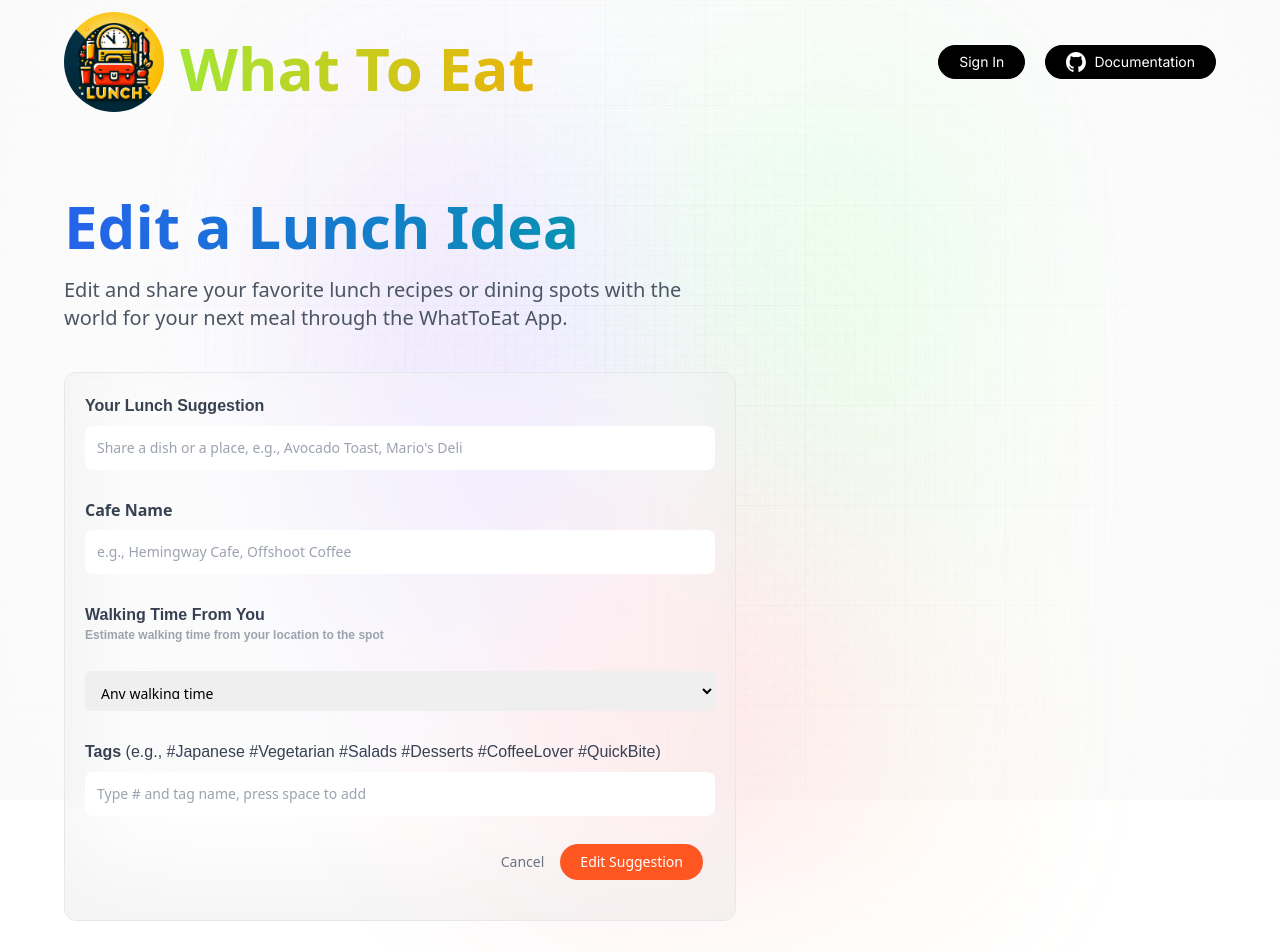
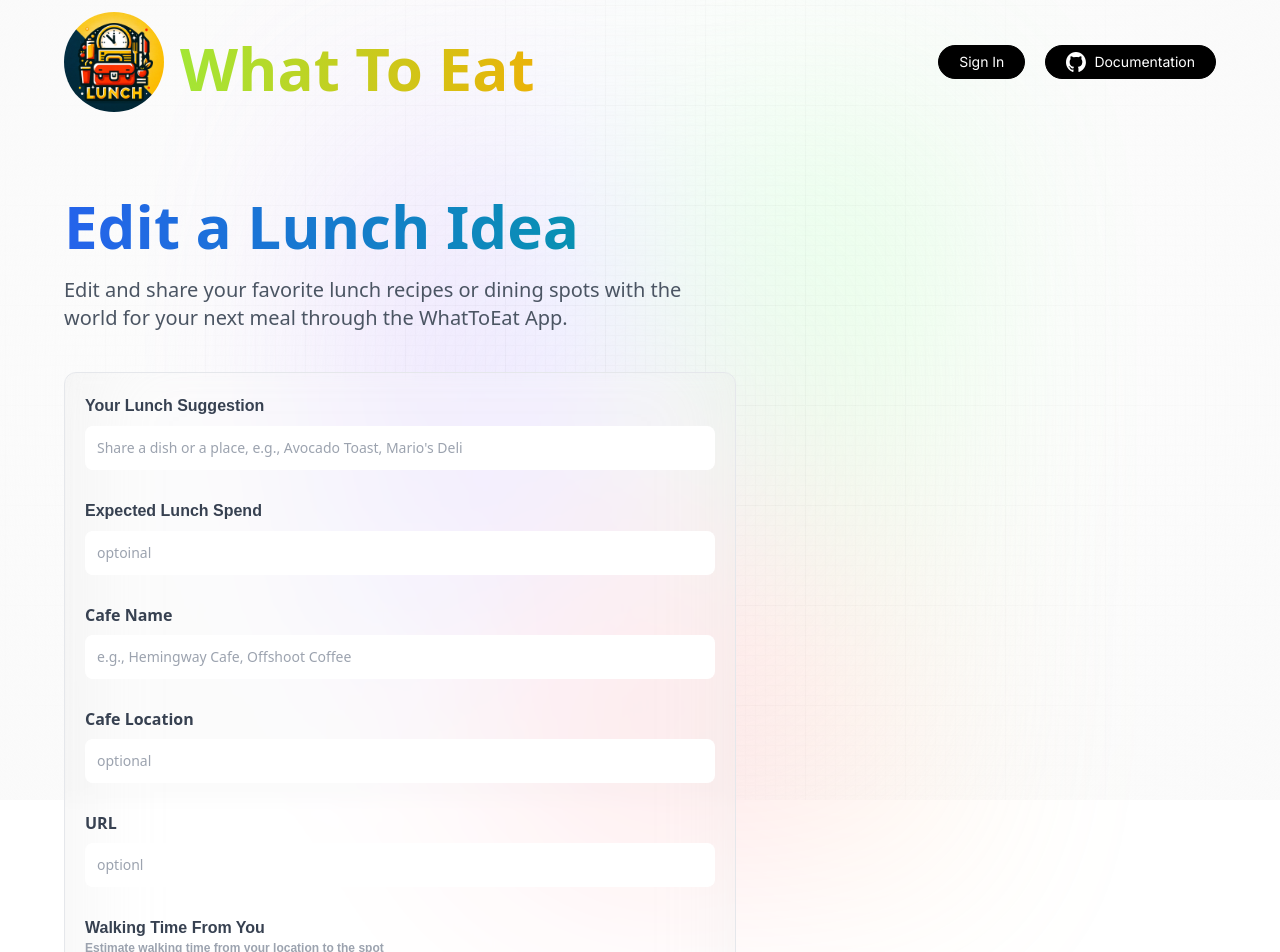
Before and after one commit to HUIXIN-TW/what-to-eat, a Next.js app: page /update-lunch-idea in a window 1280 px wide. Shown: the top 952 px of the page. Before the commit the page ends 921 px from the top, so only its background shows below. Built offline with nearby package versions, Linux system fonts and the light colour scheme; no server answers.

Commit message:
add location and more info

```diff
--- a/app/add-lunch-idea/page.jsx
+++ b/app/add-lunch-idea/page.jsx
@@ -14,8 +14,11 @@ const AddLunchIdea = () => {
   // Initially, set post state to empty values
   const [post, setPost] = useState({
     lunchIdea: "",
+    lunchBudget: "",
     tags: "",
     cafeName: "",
+    cafeLocation: "",
+    cafeWebsite: "",
     walkingTime: "",
   });
 
@@ -35,8 +38,11 @@ const AddLunchIdea = () => {
         },
         body: JSON.stringify({
           lunchIdea: post.lunchIdea,
+          lunchBudget: post.lunchBudget,
           userId: session?.user.id,
           cafeName: post.cafeName,
+          cafeLocation: post.cafeLocation,
+          cafeWebsite: post.cafeWebsite,
           tags: post.tags,
           walkingTime: post.walkingTime,
         }),
--- a/app/api/lunch-idea/[id]/route.js
+++ b/app/api/lunch-idea/[id]/route.jsx
@@ -68,7 +68,15 @@ export const PATCH = async (request, { params }) => {
   try {
     await connectToDatabase();
     // Destructure the properties from the request's JSON body
-    const { lunchIdea, cafeName, walkingTime, tags } = await request.json();
+    const {
+      lunchIdea,
+      lunchBudget,
+      cafeName,
+      cafeLocation,
+      cafeWebsite,
+      walkingTime,
+      tags,
+    } = await request.json();
 
     // Find the existing lunchIdea by ID
     const existingLunchIdea = await LunchIdea.findById(params.id);
@@ -85,8 +93,11 @@ export const PATCH = async (request, { params }) => {
 
     // Update the lunchIdea with new data
     existingLunchIdea.lunchIdea = lunchIdea;
+    existingLunchIdea.lunchBudget = lunchBudget;
     existingLunchIdea.tags = cleanedTags;
     existingLunchIdea.cafeName = cafeName;
+    existingLunchIdea.cafeLocation = cafeLocation;
+    existingLunchIdea.cafeWebsite = cafeWebsite;
     existingLunchIdea.walkingTime = walkingTime;
 
     await existingLunchIdea.save();
--- a/app/api/lunch-idea/new/route.js
+++ b/app/api/lunch-idea/new/route.js
@@ -40,8 +40,11 @@ export const POST = async (request) => {
   const {
     userId,
     lunchIdea,
+    lunchBudget,
     tags: tagsString,
     cafeName,
+    cafeLocation,
+    cafeWebsite,
     walkingTime,
   } = await request.json();
 
@@ -64,8 +67,11 @@ export const POST = async (request) => {
     const newLunchIdea = new LunchIdea({
       creator: userId,
       lunchIdea: capitalizeEachWord(lunchIdea.trim()),
+      lunchBudget,
       tags: cleanedTags,
       cafeName: capitalizeEachWord(cafeName.trim()),
+      cafeLocation,
+      cafeWebsite,
       walkingTime,
     });
     await newLunchIdea.save();
--- a/app/copy-lunch-idea/page.jsx
+++ b/app/copy-lunch-idea/page.jsx
@@ -19,8 +19,11 @@ const CopyLunchIdea = () => {
   // State for storing the prompt details
   const [post, setPost] = useState({
     lunchIdea: "",
+    lunchBudget: "",
     tags: "",
     cafeName: "",
+    cafeLocation: "",
+    cafeWebsite: "",
     walkingTime: "",
   });
 
@@ -34,8 +37,11 @@ const CopyLunchIdea = () => {
       // Setting the fetched prompt details to the post state
       setPost({
         cafeName: data.cafeName,
+        cafeLocation: data.cafeLocation,
+        cafeWebsite: data.cafeWebsite,
         walkingTime: data.walkingTime,
         lunchIdea: data.lunchIdea,
+        lunchBudget: data.lunchBudget,
         tags: data.tags,
       });
     };
@@ -64,8 +70,11 @@ const CopyLunchIdea = () => {
         },
         body: JSON.stringify({
           lunchIdea: post.lunchIdea.toString(),
+          lunchBudget: post.lunchBudget.toString(),
           userId: session?.user.id,
           cafeName: post.cafeName.toString(),
+          cafeLocation: post.cafeLocation.toString(),
+          cafeWebsite: post.cafeWebsite.toString(),
           walkingTime: post.walkingTime.toString(),
           tags: post.tags.toString(),
         }),
--- a/app/update-lunch-idea/page.jsx
+++ b/app/update-lunch-idea/page.jsx
@@ -20,8 +20,11 @@ const UpdateLunchIdea = () => {
   const [post, setPost] = useState({
     creator: "",
     lunchIdea: "",
+    lunchBudget: "",
     tags: "",
     cafeName: "",
+    cafeLocation: "",
+    cafeWebsite: "",
     walkingTime: "",
   });
 
@@ -36,8 +39,11 @@ const UpdateLunchIdea = () => {
       setPost({
         creator: data.creator._id,
         cafeName: data.cafeName,
+        cafeLocation: data.cafeLocation,
+        cafeWebsite: data.cafeWebsite,
         walkingTime: data.walkingTime,
         lunchIdea: data.lunchIdea,
+        lunchBudget: data.lunchBudget,
         tags: data.tags,
       });
     };
@@ -70,7 +76,10 @@ const UpdateLunchIdea = () => {
         },
         body: JSON.stringify({
           lunchIdea: post.lunchIdea,
+          lunchBudget: post.lunchBudget,
           cafeName: post.cafeName,
+          cafeLocation: post.cafeLocation,
+          cafeWebsite: post.cafeWebsite,
           walkingTime: post.walkingTime,
           tags: post.tags,
         }),
--- a/components/Form.jsx
+++ b/components/Form.jsx
@@ -32,6 +32,20 @@ const Form = ({ type, post, setPost, submitting, handleSubmit }) => {
         </label>
 
         <label>
+          <span className="font-satoshi font-semibold text-base text-gray-700">
+            Expected Lunch Spend
+          </span>
+          <input
+            id="lunchBudget"
+            value={post.lunchBudget}
+            onChange={(e) => setPost({ ...post, lunchBudget: e.target.value })}
+            placeholder="optoinal"
+            required
+            className="form_input"
+          />
+        </label>
+
+        <label>
           <span className="font-semibold text-base text-gray-700">
             Cafe Name
           </span>
@@ -42,6 +56,32 @@ const Form = ({ type, post, setPost, submitting, handleSubmit }) => {
             onChange={(e) => setPost({ ...post, cafeName: e.target.value })}
             placeholder="e.g., Hemingway Cafe, Offshoot Coffee"
             required
+            className="form_input"
+          />
+        </label>
+
+        <label>
+          <span className="font-semibold text-base text-gray-700">
+            Cafe Location
+          </span>
+          <input
+            id="cafeLocation"
+            type="text"
+            value={post.cafeLocation}
+            onChange={(e) => setPost({ ...post, cafeLocation: e.target.value })}
+            placeholder="optional"
+            className="form_input"
+          />
+        </label>
+
+        <label>
+          <span className="font-semibold text-base text-gray-700">URL</span>
+          <input
+            id="cafeWebsite"
+            type="text"
+            value={post.cafeWebsite}
+            onChange={(e) => setPost({ ...post, cafeWebsite: e.target.value })}
+            placeholder="optionl"
             className="form_input"
           />
         </label>
@@ -83,7 +123,7 @@ const Form = ({ type, post, setPost, submitting, handleSubmit }) => {
             value={post.tags}
             onChange={(e) => setPost({ ...post, tags: e.target.value })}
             type="text"
-            placeholder="Type # and tag name, press space to add"
+            placeholder="Type # and tag name, press space to add tags"
             required
             className="form_input"
           />
--- a/components/LunchIdeaCard.jsx
+++ b/components/LunchIdeaCard.jsx
@@ -132,13 +132,23 @@ const LunchIdeaCard = ({ post, handleEdit, handleDelete, handleTagClick }) => {
 
       {/* Lunch Information */}
       <p className="font-inter font-semibold text-sm text-gray-700 mt-2">
-        Café: <span className="font-normal">{post.cafeName || "N/A"}</span>
+        Budget: <span className="font-normal">{post.lunchBudget || "N/A"}</span>
       </p>
       <p className="font-inter font-semibold text-sm text-gray-700">
         Walking Time:{" "}
         <span className="font-normal">
           {post.walkingTime ? `${post.walkingTime} mins` : "N/A"}
         </span>
+      </p>
+      <p className="font-inter font-semibold text-sm text-gray-700 mt-2">
+        Café: <span className="font-normal">{post.cafeName || "N/A"}</span>
+      </p>
+      <p className="font-inter font-semibold text-sm text-gray-700">
+        Location:{" "}
+        <span className="font-normal">{post.cafeLocation || "N/A"}</span>
+      </p>
+      <p className="font-inter font-semibold text-sm text-gray-700">
+        URL: <span className="font-normal">{post.cafeWebsite || "N/A"}</span>
       </p>
       <p className="font-inter text-sm text-gray-500 mt-2">
         Posted by: {post.creator.username}
--- a/components/SelectedLunchIdeaCard.jsx
+++ b/components/SelectedLunchIdeaCard.jsx
@@ -19,13 +19,23 @@ const SelectedLunchIdeaCard = ({ post }) => {
 
       {/* Lunch Information */}
       <p className="font-inter font-semibold text-sm text-gray-700 mt-2">
-        Café: <span className="font-normal">{post.cafeName || "N/A"}</span>
+        Budget: <span className="font-normal">{post.lunchBudget || "N/A"}</span>
       </p>
       <p className="font-inter font-semibold text-sm text-gray-700">
         Walking Time:{" "}
         <span className="font-normal">
           {post.walkingTime ? `${post.walkingTime} mins` : "N/A"}
         </span>
+      </p>
+      <p className="font-inter font-semibold text-sm text-gray-700 mt-2">
+        Café: <span className="font-normal">{post.cafeName || "N/A"}</span>
+      </p>
+      <p className="font-inter font-semibold text-sm text-gray-700">
+        Location:{" "}
+        <span className="font-normal">{post.cafeLocation || "N/A"}</span>
+      </p>
+      <p className="font-inter font-semibold text-sm text-gray-700">
+        URL: <span className="font-normal">{post.cafeWebsite || "N/A"}</span>
       </p>
 
       {/* Tags Zone */}
--- a/components/SlotMachine.jsx
+++ b/components/SlotMachine.jsx
@@ -47,17 +47,29 @@ const SlotMachine = ({ posts }) => {
                 <h3 class="font-satoshi font-semibold text-gray-900 text-lg">
                   ${post.lunchIdea}
                 </h3>
-
+                <p class="font-inter font-semibold text-sm text-gray-700 mt-2">
+                  Budget: <span class="font-normal">${
+                    post.lunchBudget || "N/A"
+                  }</span>
+                  <p class="font-inter font-semibold text-sm text-gray-700">
+                  Walking Time:
+                  <span class="font-normal">${
+                    post.walkingTime ? `${post.walkingTime} mins` : "N/A"
+                  }</span>
+                </p>
                 <p class="font-inter font-semibold text-sm text-gray-700 mt-2">
                   Café: <span class="font-normal">${
                     post.cafeName || "N/A"
                   }</span>
                 </p>
-
                 <p class="font-inter font-semibold text-sm text-gray-700">
-                  Walking Time:
-                  <span class="font-normal">${
-                    post.walkingTime ? `${post.walkingTime} mins` : "N/A"
+                  Location: <span class="font-normal">${
+                    post.cafeLocation || "N/A"
+                  }</span>
+                </p>
+                <p class="font-inter font-semibold text-sm text-gray-700">
+                  URL: <span class="font-normal">${
+                    post.cafeWebsite || "N/A"
                   }</span>
                 </p>
 
--- a/models/lunchidea.js
+++ b/models/lunchidea.js
@@ -10,9 +10,21 @@ const LunchIdeaSchema = new Schema({
     type: String,
     required: [true, "Lunch idea is required."],
   },
+  lunchBudget: {
+    type: String,
+    required: [true, "Lunch budget is required."],
+  },
   cafeName: {
     type: String,
     required: [true, "Cafe name is required."],
+  },
+  cafeLocation: {
+    type: String,
+    required: [true, "Cafe location is required."],
+  },
+  cafeWebsite: {
+    type: String,
+    required: [true, "Cafe website is required."],
   },
   walkingTime: {
     type: String,
--- a/styles/globals.css
+++ b/styles/globals.css
@@ -237,7 +237,7 @@
   width: 95vw;
   height: 95vh;
   min-width: 75px;
-  min-height: 100px;
+  min-height: 225px;
   max-width: 500px;
   max-height: 150px;
   border-radius: 1ex;
@@ -253,7 +253,7 @@
   width: 95vw;
   height: 95vh;
   min-width: 75px;
-  min-height: 100px;
+  min-height: 225px;
   max-width: 500px;
   max-height: 150px;
   display: flex;
```
